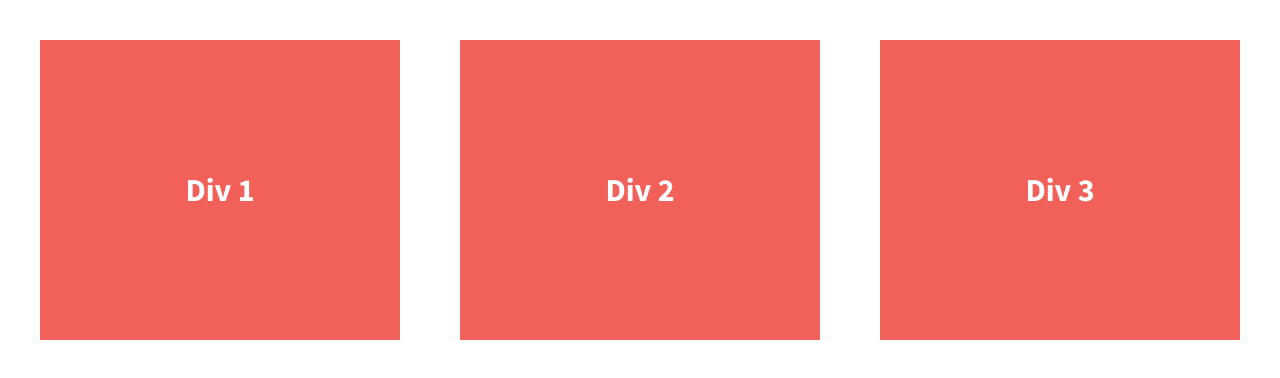
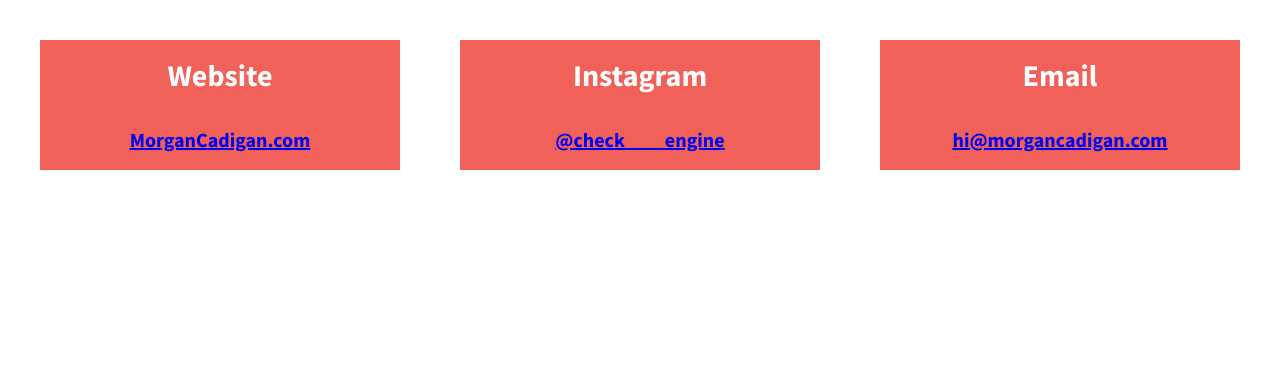
Before and after one commit to morgancadigan/starter-divs-flexbox, a plain HTML site: page index.html in a window 1280 px wide. Drawn offline with nearby package versions, Linux system fonts and the light colour scheme.

Commit message:
Added content to div boxes

```diff
--- a/css/main.css
+++ b/css/main.css
@@ -112,21 +112,26 @@ body {
   /*add display:flex and set justify-content to space-between*/
   font-weight: 700;
   display: flex;
+  flex-flow: row wrap;
   justify-content: space-between;
+  align-items: center;
 }
 
 .div-1, .div-2, .div-3 {
   /*give the divs a width of 30%, add display:flex, set justify-content and align-items to center*/
   color: #fff;
-  line-height: 1.5em;
-  font-size: 1.6em;
+  line-height: 1em;
+  font-size: 1em;
   background-color: #f16059;
   height: 300px;
   display: flex;
   width: 30%;
   justify-content: center;
   align-items: center;
+  flex-flow: column wrap;
+  height: auto;
 }
+
 
 
 
--- a/index.html
+++ b/index.html
@@ -23,13 +23,16 @@
 
         <section class="wrapper">
             <div class="div-1">
-                Div 1
+                <h2>Website</h2>
+                <p><a href="https://wwww.morgancadigan.com" target="_blank">MorganCadigan.com</a></p>
             </div>
             <div class="div-2">
-                Div 2
+                <h2>Instagram</h2>
+                <p><a href="https://www.instagram.com/check____engine" target="_blank">@check____engine</a></p>
             </div>
             <div class="div-3">
-                Div 3
+                <h2>Email</h2>
+                <p><a href="mailto:morgan.cadigan@gmail.com" target="_blank">hi@morgancadigan.com</a></p>
             </div>
         </section>
 
```
